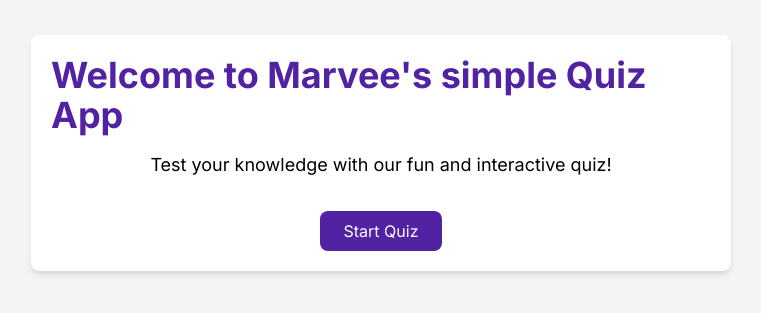
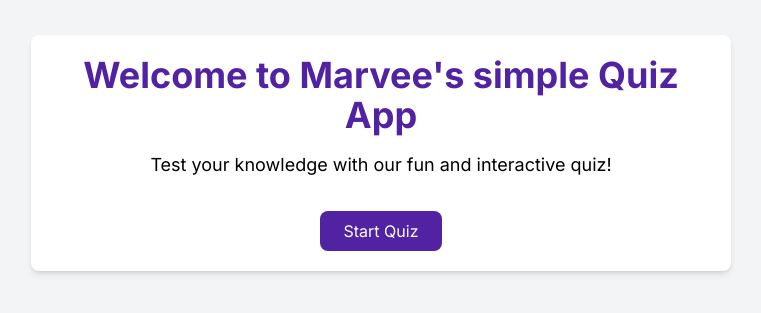
Before and after one commit to Marveeamasi/quiz-app, a Next.js app: page / in a window 1280 px wide. Shown: the part 247-560 px from the top of the page, without its empty margins (259-1020 px from the left). Built offline with nearby package versions, Linux system fonts and the light colour scheme.

Commit message:
Update page.js

```diff
--- a/app/page.js
+++ b/app/page.js
@@ -4,7 +4,7 @@ export default function Home() {
   return (
     <div className="flex items-center justify-center min-h-screen p-5 bg-gray-100">
       <div className='w-full sm:max-w-[700px] bg-[white] rounded-lg flex flex-col items-center p-5 shadow-md'>
-      <h1 className="text-4xl font-bold mb-4 max-sm:text-center purpleText">Welcome to Marvee's simple Quiz App</h1>
+      <h1 className="text-4xl font-bold mb-4 text-center purpleText">Welcome to Marvee's simple Quiz App</h1>
       <p className="text-lg mb-8 max-sm:text-center">Test your knowledge with our fun and interactive quiz!</p>
       <Link href="/quiz">
         <button className="purpleBg text-white px-6 py-2 rounded-lg hover:opacity-85 transition">
```
